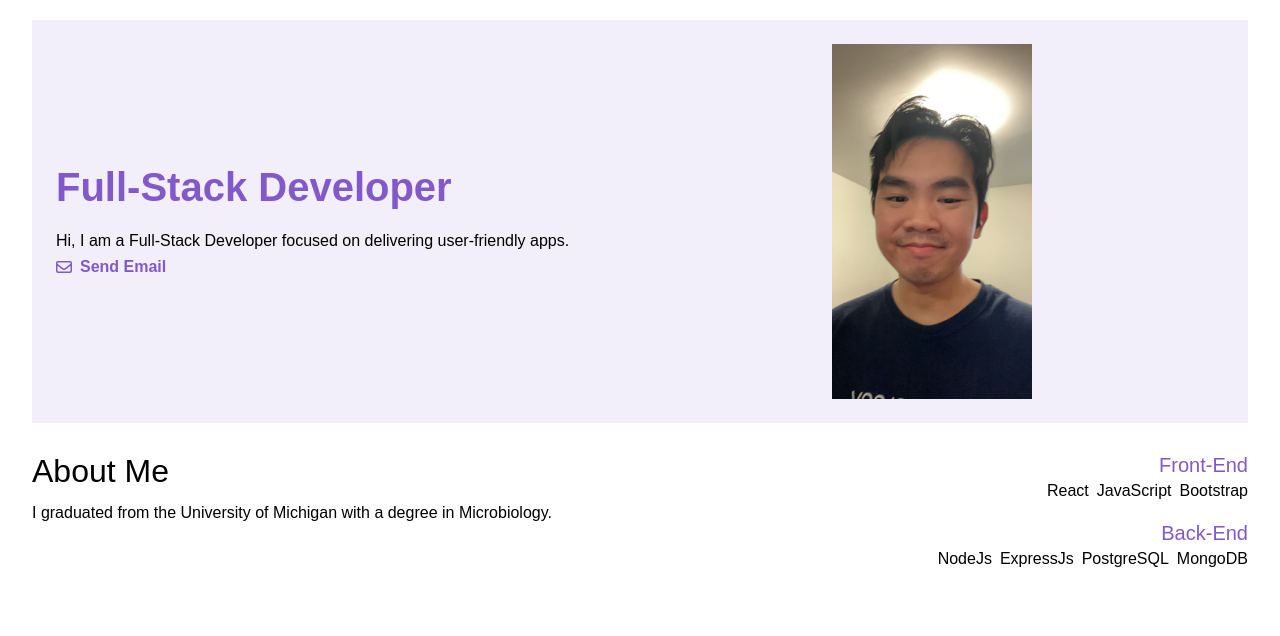
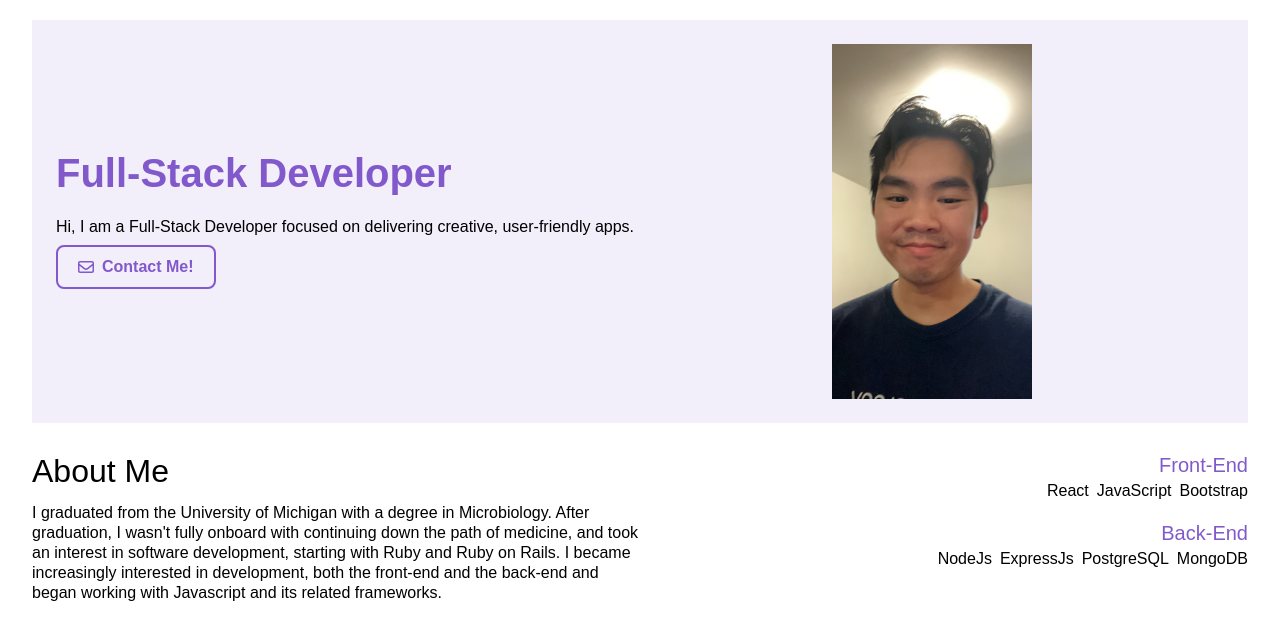
Before and after one commit to jduong09/portfolio, a plain HTML site: page index.html in a window 1280 px wide. Shown: the part 88-724 px from the top of the page. Drawn offline with Linux system fonts and the light colour scheme.

Commit message:
Added a bit to About Me page. Fixed main button.

```diff
--- a/css/styles.css
+++ b/css/styles.css
@@ -165,6 +165,27 @@ h2 {
   margin-bottom: 1rem;
 }
 
+#link-email {
+  display: inline-flex;
+  padding: .75rem 1.25rem;
+  border: 2px solid #8259CB;
+  border-radius: .5rem;
+  align-items: center;
+}
+
+#link-email:hover {
+  background-color: #5969CB;
+  border-color: #5969CB;
+  color: #FFFFFF;
+}
+
+#link-email:hover > svg > path {
+  fill: #FFFFFF;
+}
+
+#link-email > svg {
+  margin-right: .5rem;
+}
 
 #tech-stack > h3 {
   color: #8259CB;
--- a/index.html
+++ b/index.html
@@ -57,11 +57,13 @@
       <section id="introduction">
         <div id="div-introduction">
           <h1>Full-Stack Developer</h2>
-          <div>Hi, I am a Full-Stack Developer focused on delivering user-friendly apps.</div>
+          <div>Hi, I am a Full-Stack Developer focused on delivering creative, user-friendly apps.</div>
           <ul id="list-contact">
             <li>
-              <svg xmlns="http://www.w3.org/2000/svg" width="16px" height="16px" viewBox="0 0 512 512"><path fill="#8259CB" d="M64 112c-8.8 0-16 7.2-16 16v22.1L220.5 291.7c20.7 17 50.4 17 71.1 0L464 150.1V128c0-8.8-7.2-16-16-16H64zM48 212.2V384c0 8.8 7.2 16 16 16H448c8.8 0 16-7.2 16-16V212.2L322 328.8c-38.4 31.5-93.7 31.5-132 0L48 212.2zM0 128C0 92.7 28.7 64 64 64H448c35.3 0 64 28.7 64 64V384c0 35.3-28.7 64-64 64H64c-35.3 0-64-28.7-64-64V128z"/></svg>
-              <a href="mailto: jd1443@gmail.com">Send Email</a>
+              <a id="link-email" href="mailto: jd1443@gmail.com">
+                <svg xmlns="http://www.w3.org/2000/svg" width="16px" height="16px" viewBox="0 0 512 512"><path fill="#8259CB" d="M64 112c-8.8 0-16 7.2-16 16v22.1L220.5 291.7c20.7 17 50.4 17 71.1 0L464 150.1V128c0-8.8-7.2-16-16-16H64zM48 212.2V384c0 8.8 7.2 16 16 16H448c8.8 0 16-7.2 16-16V212.2L322 328.8c-38.4 31.5-93.7 31.5-132 0L48 212.2zM0 128C0 92.7 28.7 64 64 64H448c35.3 0 64 28.7 64 64V384c0 35.3-28.7 64-64 64H64c-35.3 0-64-28.7-64-64V128z"/></svg>
+                Contact Me!
+              </a>
             </li>
           </ul>
         </div>
@@ -72,7 +74,7 @@
       <section id="about-me">
         <div>
           <h2>About Me</h2>
-          <div>I graduated from the University of Michigan with a degree in Microbiology.</div>
+          <div>I graduated from the University of Michigan with a degree in Microbiology. After graduation, I wasn't fully onboard with continuing down the path of medicine, and took an interest in software development, starting with Ruby and Ruby on Rails. I became increasingly interested in development, both the front-end and the back-end and began working with Javascript and its related frameworks. </div>
         </div>
         <div id="tech-stack">
           <h3>Front-End</h4>
```
